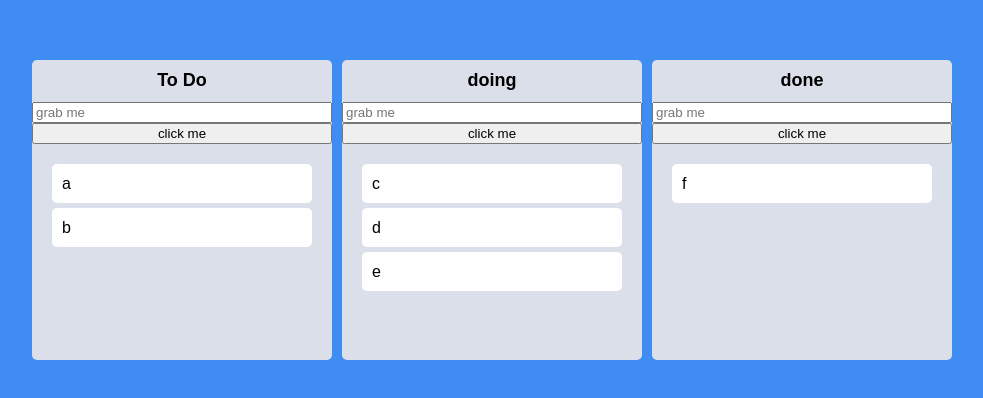
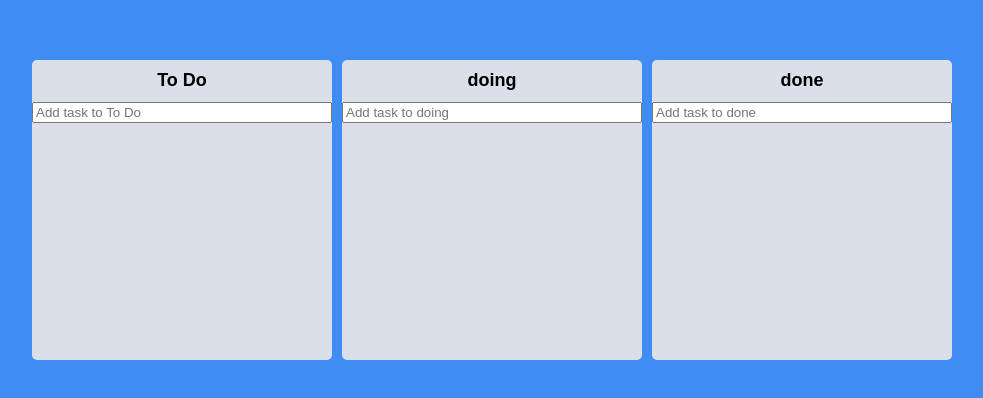
Before and after one commit to hyunjun00/react-master-class, a React (Create React App) app: page / in a window 1280 px wide. Shown: the part 190-588 px from the top of the page, without its empty margins (268-1251 px from the left). Built offline with nearby package versions, Linux system fonts and the light colour scheme.

Commit message:
Task Objects

```diff
--- a/src/Components/Board.tsx
+++ b/src/Components/Board.tsx
@@ -1,7 +1,8 @@
 import { Droppable } from "react-beautiful-dnd";
 import DraggableCard from "./DraggableCard";
 import styled from "styled-components";
-import { useRef } from "react";
+import { useForm } from "react-hook-form";
+import { ITodo } from "../atoms";
 
 const Wrapper = styled.div`
   width: 300px;
@@ -32,8 +33,15 @@
   padding: 20px;
 `;
 
+const Form = styled.form`
+  width: 100%;
+  input {
+    width: 100%;
+  }
+`;
+
 interface IBoardProps {
-  toDos: string[];
+  toDos: ITodo[];
   boardId: string;
 }
 
@@ -42,19 +50,25 @@
   isDraggingOver: boolean;
 }
 
+interface IForm {
+  toDo: string;
+}
+
 function Board({ toDos, boardId }: IBoardProps) {
-  const inputRef = useRef<HTMLInputElement>(null);
-  const onClick = () => {
-    inputRef.current?.focus();
-    setTimeout(() => {
-      inputRef.current?.blur();
-    }, 5000);
+  const { register, setValue, handleSubmit } = useForm<IForm>();
+  const onValid = (toDo: IForm) => {
+    setValue("toDo", "");
   };
   return (
     <Wrapper>
       <Title>{boardId}</Title>
-      <input ref={inputRef} placeholder="grab me" />
-      <button onClick={onClick}>click me</button>
+      <Form onSubmit={handleSubmit(onValid)}>
+        <input
+          {...register("toDo", { required: true })}
+          type="text"
+          placeholder={`Add task to ${boardId}`}
+        />
+      </Form>
       <Droppable droppableId={boardId}>
         {(magic, info) => (
           <Area
@@ -64,7 +78,12 @@
             {...magic.droppableProps}
           >
             {toDos.map((toDo, index) => (
-              <DraggableCard key={toDo} index={index} toDo={toDo} />
+              <DraggableCard
+                key={toDo.id}
+                index={index}
+                toDoId={toDo.id}
+                toDoText={toDo.text}
+              />
             ))}
             {magic.placeholder}
           </Area>
--- a/src/Components/DraggableCard.tsx
+++ b/src/Components/DraggableCard.tsx
@@ -13,13 +13,14 @@
 `;
 
 interface IDraggableCardProps {
-  toDo: string;
+  toDoId: number;
+  toDoText: string;
   index: number;
 }
 
-function DraggableCard({ toDo, index }: IDraggableCardProps) {
+function DraggableCard({ toDoId, toDoText, index }: IDraggableCardProps) {
   return (
-    <Draggable key={toDo} draggableId={toDo} index={index}>
+    <Draggable key={toDoId} draggableId={toDoId + ""} index={index}>
       {(magic, snapshot) => (
         <Card
           isDragging={snapshot.isDragging}
@@ -27,7 +28,7 @@
           {...magic.dragHandleProps}
           {...magic.draggableProps}
         >
-          {toDo}
+          {toDoText}
         </Card>
       )}
     </Draggable>
--- a/src/atoms.tsx
+++ b/src/atoms.tsx
@@ -1,14 +1,19 @@
 import { atom } from "recoil";
 
+export interface ITodo {
+  id: number;
+  text: string;
+}
+
 interface IToDoState {
-  [key: string]: string[];
+  [key: string]: ITodo[];
 }
 
 export const toDoState = atom<IToDoState>({
   key: "toDo",
   default: {
-    "To Do": ["a", "b"],
-    doing: ["c", "d", "e"],
-    done: ["f"],
+    "To Do": [],
+    doing: [],
+    done: [],
   },
 });
```
